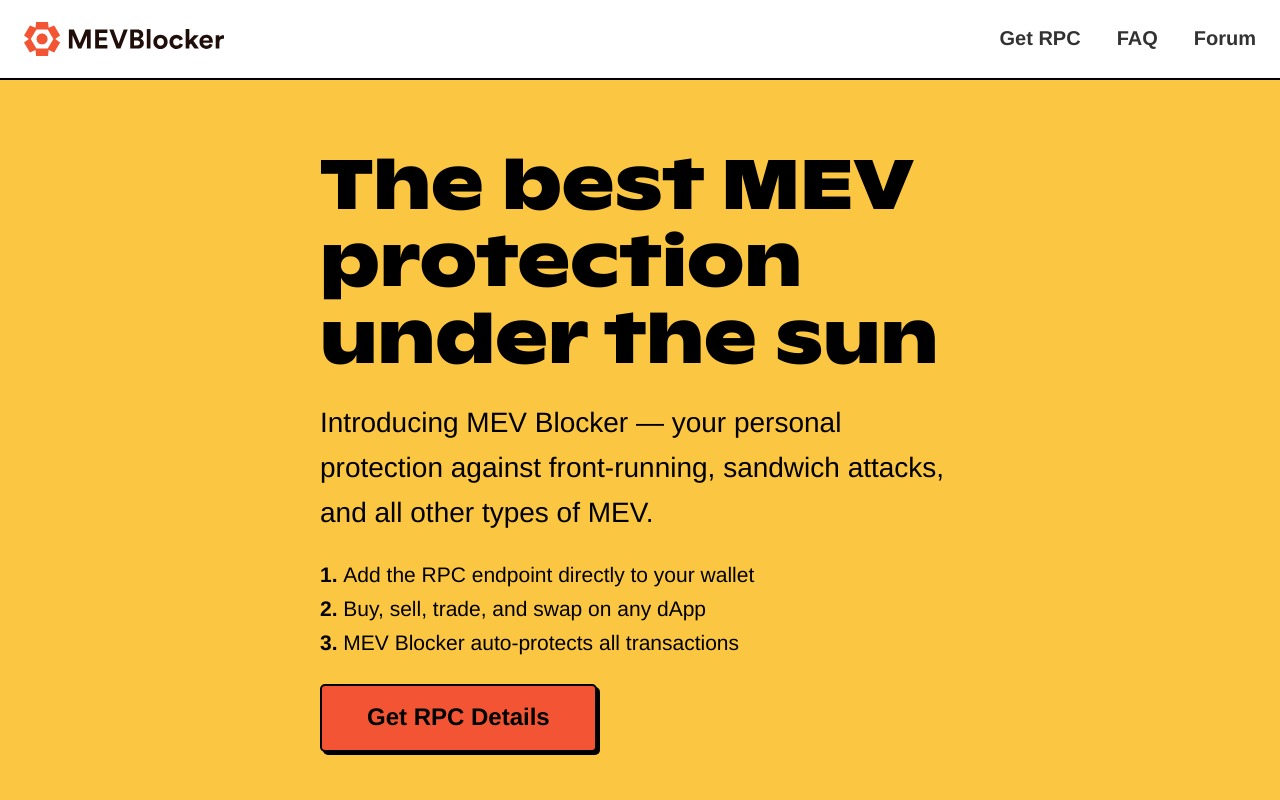
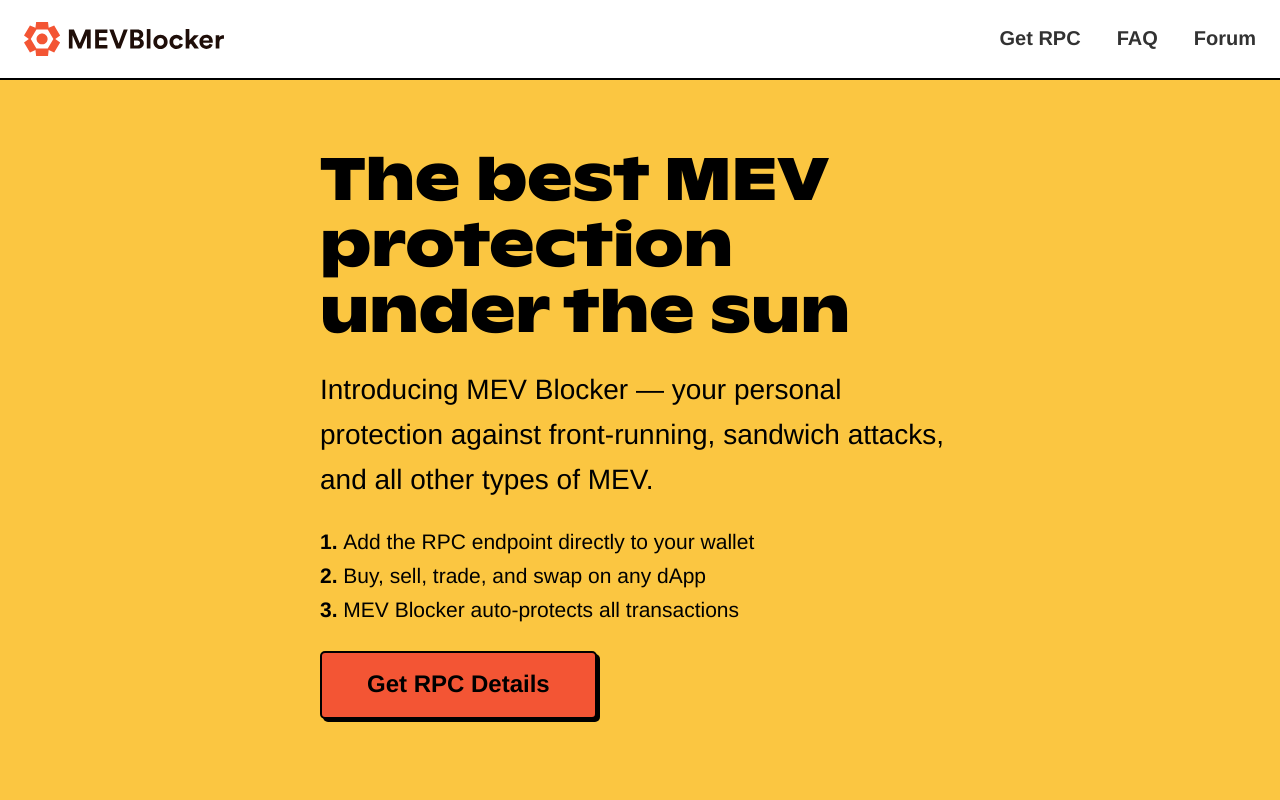
Before and after one commit to mevblocker/web, a Next.js app: page / in a window 1280 px wide. Shown: the top 800 px of the page. Built offline with nearby package versions, Linux system fonts and the light colour scheme.

Commit message:
Add heading font + cleanup

```diff
--- a/src/const/styles/pages/index.ts
+++ b/src/const/styles/pages/index.ts
@@ -47,7 +47,7 @@
     width: 100%;
     height: 100%;
     max-width: 100%;
-    max-height: auto
+    max-height: 100%;
   }
 `
 
@@ -92,7 +92,7 @@
   > h4,
   > h5 {
     text-align: ${({ align }) => align === 'center' ? 'center' : 'left'};
-    font-size: 7rem;
+    font-size: 6rem;
     line-height: 1.1;
     color: ${Color.text1};
     font-weight: ${Font.weightBold};
```
